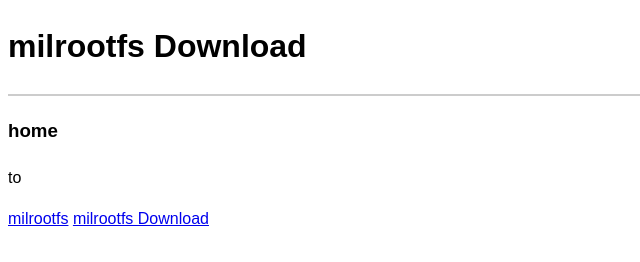
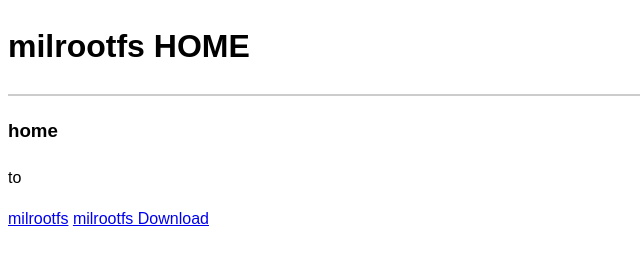
Before and after one commit to linjunwei-work-C/milrootfs-home, a plain HTML site: page index.html in a window 1280 px wide. Shown: the whole page, without its empty margins (0-640 px from the left). Drawn offline with Linux system fonts and the light colour scheme.

Commit message:
Update index.html

```diff
--- a/index.html
+++ b/index.html
@@ -29,7 +29,7 @@
 </head>
 <body>
 
-    <h1>milrootfs Download</h1>
+    <h1>milrootfs HOME</h1>
     <hr>
 
     <div class="release-section">
```
